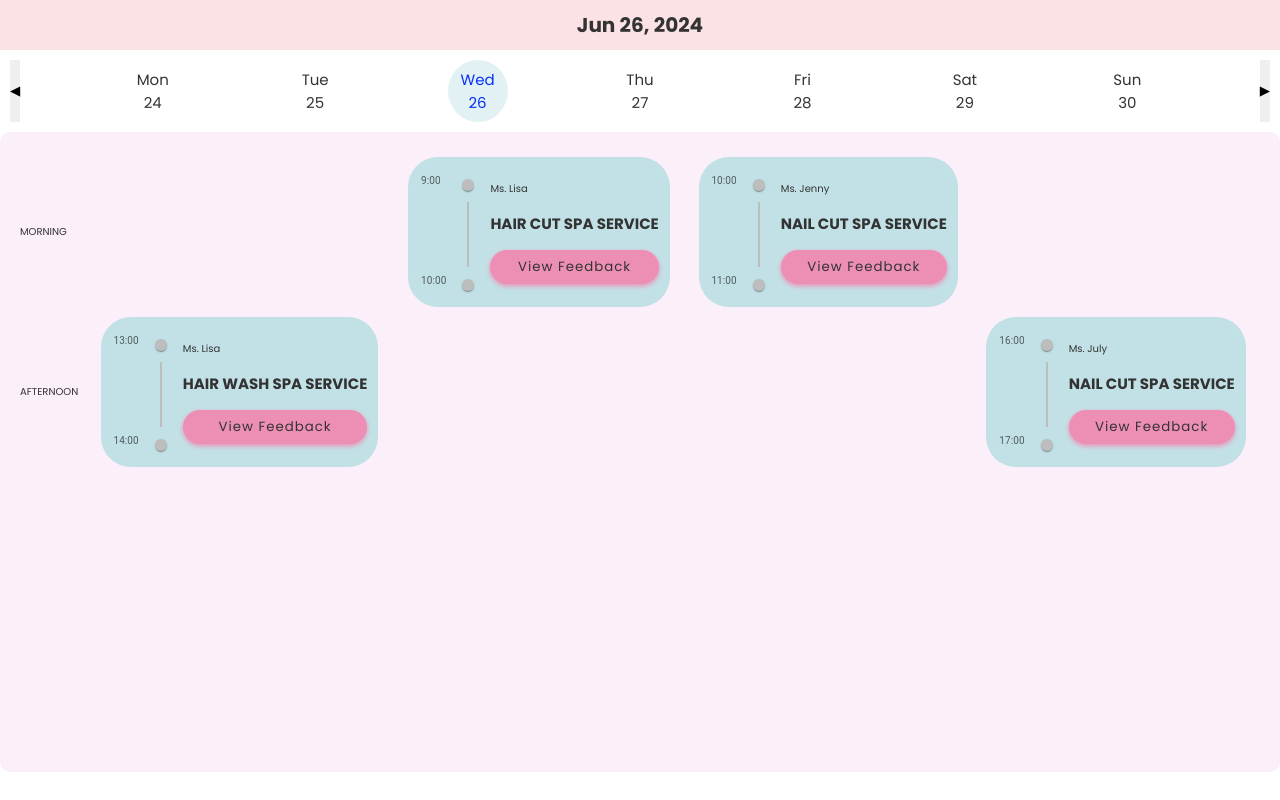
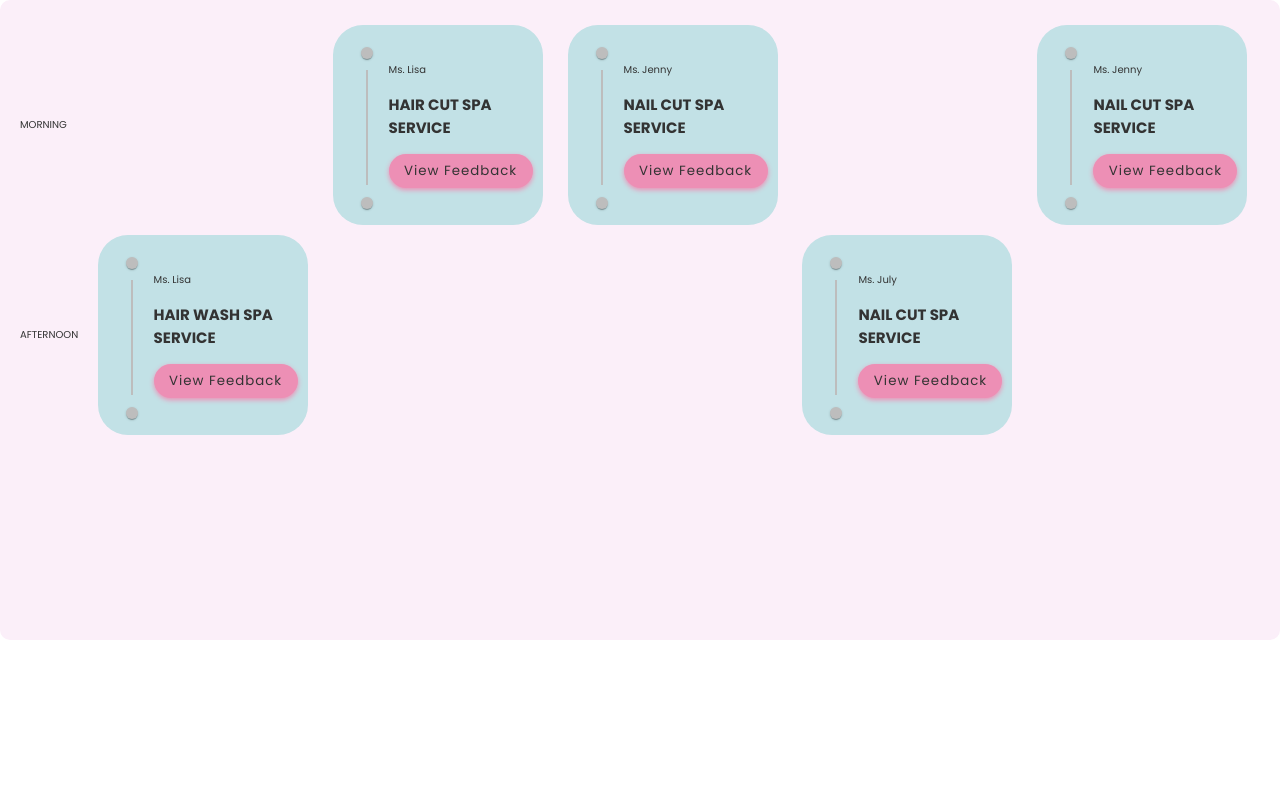
Before and after one commit to hoangpham23/PetSpa, a React (Create React App) app: page /staff/staff-schedule/schedule in a window 1280 px wide. Built offline with nearby package versions, Linux system fonts and the light colour scheme; no server answers.

Commit message:
Create new component for Staff timetable

```diff
--- a/src/App.js
+++ b/src/App.js
@@ -30,6 +30,40 @@ import ManageAppointment from "./admin/ManageAppointment/ManageAppointment.js";
 import ManageService from "./admin/ManageService/ManageService.js";
 import Schedule from './staff/staff-schedule/Schedule/Schedule';
 import Schedule_draft from './staff/staff-schedule/Schedule/Schedule_draft.js';
+import Schedule_box from './staff/staff-schedule/Schedule/Schedule_box.js';
+import Timetable from './staff/staff-schedule/Timetable/Timetable.js';
+const schedules = [
+  {
+    time: "9:00",
+    client: "Ms. Lisa",
+    service: "HAIR CUT SPA SERVICE",
+    period: "MORNING",
+  },
+  {
+    time: "10:00",
+    client: "Ms. Jenny",
+    service: "NAIL CUT SPA SERVICE",
+    period: "MORNING",
+  },
+  {
+    time: "12:00",
+    client: "Ms. Jenny",
+    service: "NAIL CUT SPA SERVICE",
+    period: "MORNING",
+  },
+  {
+    time: "13:00",
+    client: "Ms. Lisa",
+    service: "HAIR WASH SPA SERVICE",
+    period: "AFTERNOON",
+  },
+  {
+    time: "16:00",
+    client: "Ms. July",
+    service: "NAIL CUT SPA SERVICE",
+    period: "AFTERNOON",
+  },
+];
 
 
 function App() {
@@ -49,7 +83,7 @@ function App() {
         <Route path="/choose-pet" element={<ChoosePet />}></Route>
         <Route path="/info-pet" element={<InfoPet />}></Route>
         <Route path="/appointment/service" element={<ChooseService />}></Route>
-        <Route path="/payment" element={<Payment />}></Route>\
+        <Route path="/payment" element={<Payment />}></Route>
         <Route
           path="/successfully-payment"
           element={<SuccessfullyPayment />}
@@ -66,8 +100,9 @@ function App() {
           element={<ManageAppointment />}
         ></Route>
         <Route path="/manage-services" element={<ManageService />}></Route>
-        <Route path="/staff/staff-schedule/schedule" element={<Schedule />}></Route>
+        <Route path="/staff/staff-schedule/schedule" element={<Schedule schedules={schedules} />}></Route>
         <Route path="/staff/staff-schedule/schedule_draft" element={<Schedule_draft />}></Route>
+        <Route path="/staff/staff-schedule/Timetable" element={<Timetable />}></Route>
 
       </Routes>
     </Router>
--- a/src/staff/staff-schedule/Schedule/Schedule.js
+++ b/src/staff/staff-schedule/Schedule/Schedule.js
@@ -2,48 +2,23 @@ import React, { useState, useEffect } from "react";
 import { useParams, useNavigate } from 'react-router-dom';
 import axios from 'axios';
 import style from "./Schedule.module.css";
-import Calendar from "../Calendar/Calendar";
-import Timeline from "@mui/lab/Timeline";
-import TimelineItem from "@mui/lab/TimelineItem";
-import TimelineSeparator from "@mui/lab/TimelineSeparator";
-import TimelineConnector from "@mui/lab/TimelineConnector";
-import TimelineContent from "@mui/lab/TimelineContent";
-import TimelineDot from "@mui/lab/TimelineDot";
-import TimelineOppositeContent, {
-  timelineOppositeContentClasses,
-} from "@mui/lab/TimelineOppositeContent";
+// import Calendar from "../Calendar/Calendar";
+// import Timeline from "@mui/lab/Timeline";
+// import TimelineItem from "@mui/lab/TimelineItem";
+// import TimelineSeparator from "@mui/lab/TimelineSeparator";
+// import TimelineConnector from "@mui/lab/TimelineConnector";
+// import TimelineContent from "@mui/lab/TimelineContent";
+// import TimelineDot from "@mui/lab/TimelineDot";
+// import TimelineOppositeContent, {
+//   timelineOppositeContentClasses,
+// } from "@mui/lab/TimelineOppositeContent";
+import Schedule_box from "./Schedule_box";
 
-const schedules = [
-  {
-    time: "9:00",
-    client: "Ms. Lisa",
-    service: "HAIR CUT SPA SERVICE",
-    period: "MORNING",
-  },
-  {
-    time: "10:00",
-    client: "Ms. Jenny",
-    service: "NAIL CUT SPA SERVICE",
-    period: "MORNING",
-  },
-  {
-    time: "13:00",
-    client: "Ms. Lisa",
-    service: "HAIR WASH SPA SERVICE",
-    period: "AFTERNOON",
-  },
-  {
-    time: "16:00",
-    client: "Ms. July",
-    service: "NAIL CUT SPA SERVICE",
-    period: "AFTERNOON",
-  },
-];
 
-const Schedule = () => {
+const Schedule = ({schedules}) => {
 
   let { serviceName } = useParams();
-  const navigate = useNavigate();
+  // const navigate = useNavigate();
 
   const [serviceData, setServiceData] = useState({
     // Thêm các trường dữ liệu mới từ lịch làm việc
@@ -52,48 +27,49 @@ const Schedule = () => {
     customerName: "",
   });
 
-  useEffect(() => {
-    getData();
-  }, []); // Chỉ gọi getData một lần khi component được mount
+  // useEffect(() => {
+  //   getData();
+  // }, []);
 
-  async function getData() {
-    try {
-      const token = localStorage.getItem("token");
-      const response = await axios.get(`http://localhost:8090/employee/schedule?serviceName=${serviceName}`);
-      if (response.status === 200) {
-        const schedule = response.data;
-        console.log(schedule); // Kiểm tra dữ liệu trả về từ API
-        const updatedServiceData = {
-          ...serviceData,
-          startTime: schedule.startTime,
-          endTime: schedule.endTime,
-          customerName: schedule.customerName,
-        };
-        setServiceData(updatedServiceData);
-      } else {
-        console.log("Lịch làm việc không tồn tại cho dịch vụ này.");
-      }
-    } catch (error) {
-      console.error("Lỗi khi lấy dữ liệu lịch làm việc:", error);
-    }
-  }
+  // async function getData() {
+  //   try {
+  //     const token = localStorage.getItem("token");
+  //     const response = await axios.get(`http://localhost:8090/employee/schedule?serviceName=${serviceName}`);
+  //     if (response.status === 200) {
+  //       const schedule = response.data;
+  //       console.log(schedule);
+  //       const updatedServiceData = {
+  //         ...serviceData,
+  //         startTime: schedule.startTime,
+  //         endTime: schedule.endTime,
+  //         customerName: schedule.customerName,
+  //       };
+  //       setServiceData(updatedServiceData);
+  //     } else {
+  //       console.log("Lịch làm việc không tồn tại cho dịch vụ này.");
+  //     }
+  //   } catch (error) {
+  //     console.error("Lỗi khi lấy dữ liệu lịch làm việc:", error);
+  //   }
+  // }
 
   // Function to calculate schedule_endtime
-  const calculateEndTime = (startTime) => {
-    const [hour, minute] = startTime.split(":");
-    const start = new Date();
-    start.setHours(parseInt(hour, 10));
-    start.setMinutes(parseInt(minute, 10));
+  // const calculateEndTime = (startTime) => {
+  //   const [hour, minute] = startTime.split(":");
+  //   const start = new Date();
+  //   start.setHours(parseInt(hour, 10));
+  //   start.setMinutes(parseInt(minute, 10));
 
-    const end = new Date(start.getTime() + 60 * 60 * 1000);
+  //   const end = new Date(start.getTime() + 60 * 60 * 1000);
 
-    const endHour = end.getHours().toString().padStart(2, "0");
-    const endMinute = end.getMinutes().toString().padStart(2, "0");
+  //   const endHour = end.getHours().toString().padStart(2, "0");
+  //   const endMinute = end.getMinutes().toString().padStart(2, "0");
 
-    return `${endHour}:${endMinute}`;
-  };
+  //   return `${endHour}:${endMinute}`;
+  // };
 
   // Filter schedules for morning and afternoon
+
   const morningSchedules = schedules.filter(
     (schedule) => schedule.period === "MORNING"
   );
@@ -103,7 +79,6 @@ const Schedule = () => {
 
   return (
     <>
-      <Calendar />
       <div className={style.schedule}>
         <table className={style.schedule_table}>
           <thead>
@@ -111,49 +86,14 @@ const Schedule = () => {
           <tbody>
             <tr>
               <td>MORNING</td>
-              {[8, 9, 10, 11].map((hour) => {
+              {[8, 9, 10, 11, 12].map((hour) => {
                 const schedule = morningSchedules.find((item) =>
                   item.time.startsWith(`${hour}:`)
                 );
                 return (
                   <td key={hour}>
                     {schedule && (
-                      <div className={style.schedule_item}>
-                        <div className={style.time}>
-                          <Timeline
-                            sx={{
-                              [`& .${timelineOppositeContentClasses.root}`]: {
-                                flex: 0.2,
-                              },
-                            }}
-                          >
-                            <TimelineItem>
-                              <TimelineOppositeContent color="textSecondary">
-                                {schedule.time}
-                              </TimelineOppositeContent>
-                              <TimelineSeparator  className={style.MuiTimelineItem}>
-                                <TimelineDot className={style.MuiTimelineDot}/>
-                                <TimelineConnector />
-                              </TimelineSeparator>
-                            </TimelineItem>
-                            <TimelineItem >
-                              <TimelineOppositeContent color="textSecondary">
-                                {calculateEndTime(schedule.time)}
-                              </TimelineOppositeContent>
-                              <TimelineSeparator  className={style.MuiTimelineItem} >
-                                <TimelineDot className={style.MuiTimelineDot}/>
-                              </TimelineSeparator>
-                            </TimelineItem>
-                          </Timeline>
-                        </div>
-                        <div className={style.details}>
-                          <p>{schedule.client}</p>
-                          <h2 className={style.service}>{schedule.service}</h2>
-                          <button className={style.feedback_button}>
-                            View Feedback
-                          </button>
-                        </div>
-                      </div>
+                      <Schedule_box schedule={schedule}/>
                     )}
                   </td>
                 );
@@ -168,42 +108,7 @@ const Schedule = () => {
                 return (
                   <td key={hour}>
                     {schedule && (
-                      <div className={style.schedule_item}>
-                        <div className={style.time}>
-                          <Timeline
-                            sx={{
-                              [`& .${timelineOppositeContentClasses.root}`]: {
-                                flex: 0.2,
-                              },
-                            }}
-                          >
-                            <TimelineItem>
-                              <TimelineOppositeContent color="textSecondary">
-                                {schedule.time}
-                              </TimelineOppositeContent>
-                              <TimelineSeparator className={style.MuiTimelineItem}>
-                                <TimelineDot  className={style.MuiTimelineDot}/>
-                                <TimelineConnector />
-                              </TimelineSeparator>
-                            </TimelineItem>
-                            <TimelineItem>
-                              <TimelineOppositeContent color="textSecondary">
-                                {calculateEndTime(schedule.time)}
-                              </TimelineOppositeContent>
-                              <TimelineSeparator className={style.MuiTimelineItem}>
-                                <TimelineDot  className={style.MuiTimelineDot} />
-                              </TimelineSeparator>
-                            </TimelineItem>
-                          </Timeline>
-                        </div>
-                        <div className={style.details}>
-                          <p>{schedule.client}</p>
-                          <h2 className={style.service}>{schedule.service}</h2>
-                          <button className={style.feedback_button}>
-                            View Feedback
-                          </button>
-                        </div>
-                      </div>
+                      <Schedule_box schedule={schedule}/>
                     )}
                   </td>
                 );
--- a/src/staff/staff-schedule/Schedule/Schedule.module.css
+++ b/src/staff/staff-schedule/Schedule/Schedule.module.css
@@ -41,18 +41,16 @@
   .schedule_table th,
   .schedule_table td {
     padding: 5px 0px;
-
   }
 
   .schedule_item {
     display: flex;
     align-items: center;
-    padding: 10px;
-    border-radius: 10px;
-    width: 100%;
+    /* padding: 10px; */
+    /* border-radius: 10px; */
     margin: 0 auto;
     background-color: var(--blue-color);
-    height: 15rem;
+    height: 20rem;
   }
 
 .schedule_item {
@@ -60,7 +58,7 @@
     align-items: center;
     padding: 10px;
     border-radius: 30px;
-    width: 90%;
+    width: 21rem;
     justify-content: center;
 }
 
@@ -68,7 +66,7 @@
     font-size: 1.8rem;
     font-weight: bold;
     margin-left: -3rem;
-    margin-top: 7rem;
+    margin-top: 12rem;
 }
 
 .details {
@@ -84,7 +82,7 @@
 }
 
 .MuiTimelineItem{
-    min-height: 10rem;
+    min-height: 15rem;
 }
 
 .service {
@@ -104,7 +102,7 @@
 }
 
 .feedback_button:hover{
-    background: var(--bg-color);
+    background: transparent;
     color: var(--text-color);
     border-color: var(--pink-color);
 }
--- /dev/null
+++ b/src/staff/staff-schedule/Schedule/Schedule_box.js
@@ -0,0 +1,55 @@
+import React, { useState, useEffect } from "react";
+import { useParams, useNavigate } from "react-router-dom";
+import axios from "axios";
+import style from "./Schedule.module.css";
+import Calendar from "../Calendar/Calendar";
+import Timeline from "@mui/lab/Timeline";
+import TimelineItem from "@mui/lab/TimelineItem";
+import TimelineSeparator from "@mui/lab/TimelineSeparator";
+import TimelineConnector from "@mui/lab/TimelineConnector";
+import TimelineContent from "@mui/lab/TimelineContent";
+import TimelineDot from "@mui/lab/TimelineDot";
+import TimelineOppositeContent, {
+  timelineOppositeContentClasses,
+} from "@mui/lab/TimelineOppositeContent";
+
+const Schedule_box = ({schedule}) => {
+  return (
+    <div className={style.schedule_item}>
+      <div className={style.time}>
+        <Timeline
+          sx={{
+            [`& .${timelineOppositeContentClasses.root}`]: {
+              flex: 0.2,
+            },
+          }}
+        >
+          <TimelineItem>
+            <TimelineOppositeContent color="textSecondary">
+              {schedule.startTime}
+            </TimelineOppositeContent>
+            <TimelineSeparator className={style.MuiTimelineItem}>
+              <TimelineDot className={style.MuiTimelineDot} />
+              <TimelineConnector />
+            </TimelineSeparator>
+          </TimelineItem>
+          <TimelineItem>
+            <TimelineOppositeContent color="textSecondary">
+              {schedule.endTime}
+            </TimelineOppositeContent>
+            <TimelineSeparator className={style.MuiTimelineItem}>
+              <TimelineDot className={style.MuiTimelineDot} />
+            </TimelineSeparator>
+          </TimelineItem>
+        </Timeline>
+      </div>
+      <div className={style.details}>
+        <p>{schedule.client}</p>
+        <h2 className={style.service}>{schedule.service}</h2>
+        <button className={style.feedback_button}>View Feedback</button>
+      </div>
+    </div>
+  );
+};
+
+export default Schedule_box;
--- /dev/null
+++ b/src/staff/staff-schedule/Timetable/Timetable.js
@@ -0,0 +1,102 @@
+import React, { useState, useEffect } from "react";
+import { useParams, useNavigate } from 'react-router-dom';
+import axios from 'axios';
+// import style from "./Schedule.module.css";
+import Calendar from "../Calendar/Calendar";
+// import Timeline from "@mui/lab/Timeline";
+// import TimelineItem from "@mui/lab/TimelineItem";
+// import TimelineSeparator from "@mui/lab/TimelineSeparator";
+// import TimelineConnector from "@mui/lab/TimelineConnector";
+// import TimelineContent from "@mui/lab/TimelineContent";
+// import TimelineDot from "@mui/lab/TimelineDot";
+// import TimelineOppositeContent, {
+//   timelineOppositeContentClasses,
+// } from "@mui/lab/TimelineOppositeContent";
+// import Schedule_box from "./Schedule_box";
+import Schedule from "../Schedule/Schedule";
+
+const schedules = [
+  {
+    time: "9:00",
+    client: "Ms. Lisa",
+    service: "HAIR CUT SPA SERVICE",
+    period: "MORNING",
+  },
+  {
+    time: "10:00",
+    client: "Ms. Jenny",
+    service: "NAIL CUT SPA SERVICE",
+    period: "MORNING",
+  },
+  {
+    time: "12:00",
+    client: "Ms. Jenny",
+    service: "NAIL CUT SPA SERVICE",
+    period: "MORNING",
+  },
+  {
+    time: "13:00",
+    client: "Ms. Lisa",
+    service: "HAIR WASH SPA SERVICE",
+    period: "AFTERNOON",
+  },
+  {
+    time: "16:00",
+    client: "Ms. July",
+    service: "NAIL CUT SPA SERVICE",
+    period: "AFTERNOON",
+  },
+];
+
+const Timetable = () => {
+
+  let { serviceName } = useParams();
+
+  const [serviceData, setServiceData] = useState({
+    // Thêm các trường dữ liệu mới từ lịch làm việc
+    startTime: "",
+    endTime: "",
+    serviceName:"",
+    customerName: "",
+  });
+
+  useEffect(() => {
+    async function fetchData() {
+      // You can await here
+        await getData();
+      // ...
+    }
+    fetchData();
+  }, []); // Or [] if effect doesn't need props or state // Chỉ gọi getData một lần khi component được mount
+
+  async function getData() {
+    try {
+    //   const token = localStorage.getItem("token");
+      const response = await axios.get(`http://localhost:8090/employee/schedule?serviceName=${serviceName}`);
+      if (response.status === 200) {
+        const schedule = response.data;
+        console.log(schedule); // Kiểm tra dữ liệu trả về từ API
+        const updatedServiceData = {
+          ...serviceData,
+          startTime: schedule.startTime,
+          endTime: schedule.endTime,
+          customerName: schedule.customerName,
+        };
+        setServiceData(updatedServiceData);
+      } else {
+        console.log("Lịch làm việc không tồn tại cho dịch vụ này.");
+      }
+    } catch (error) {
+      console.error("Lỗi khi lấy dữ liệu lịch làm việc:", error);
+    }
+  }
+
+  return (
+    <>
+      <Calendar />
+      <Schedule schedules={schedules}/>
+    </>
+  );
+};
+
+export default Timetable;
```
Also changed, not shown: src/staff/viewfeedback/Feedback.js (added), src/staff/viewfeedback/feedback.module.css (added).
